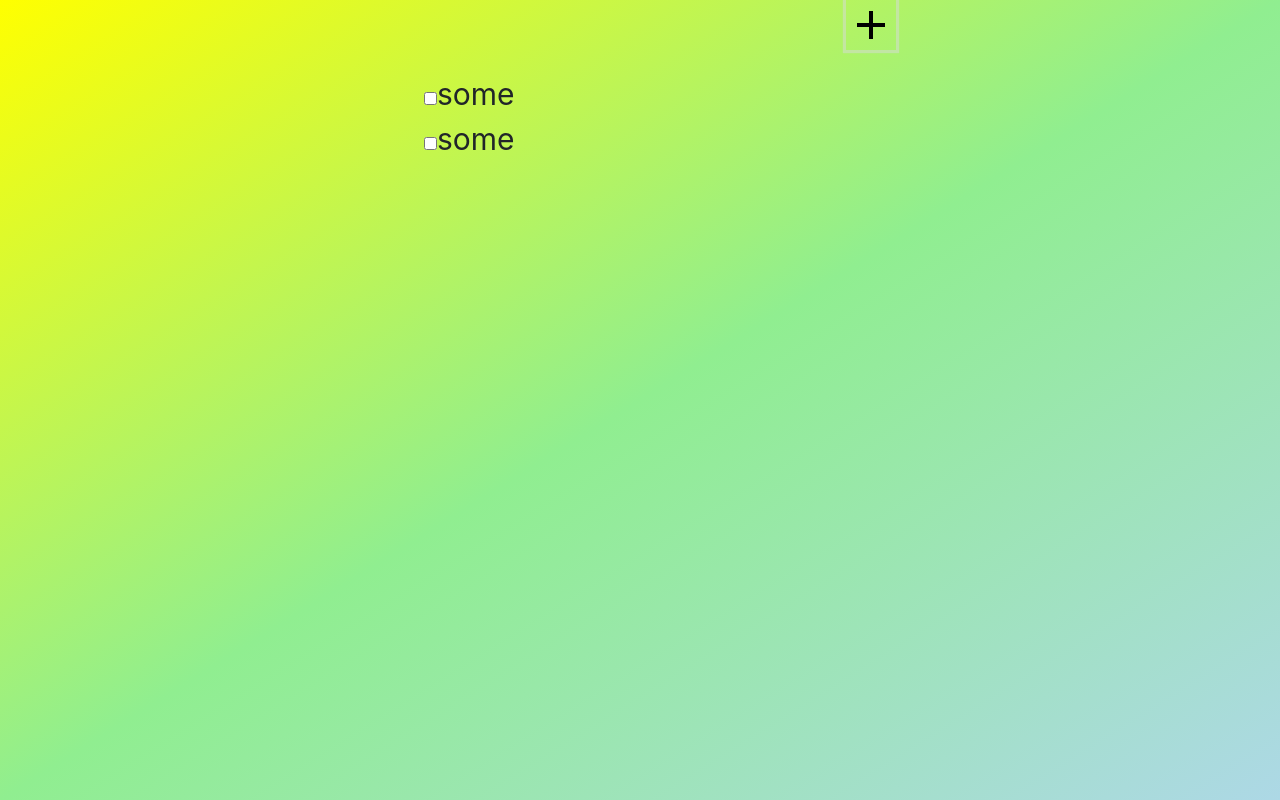
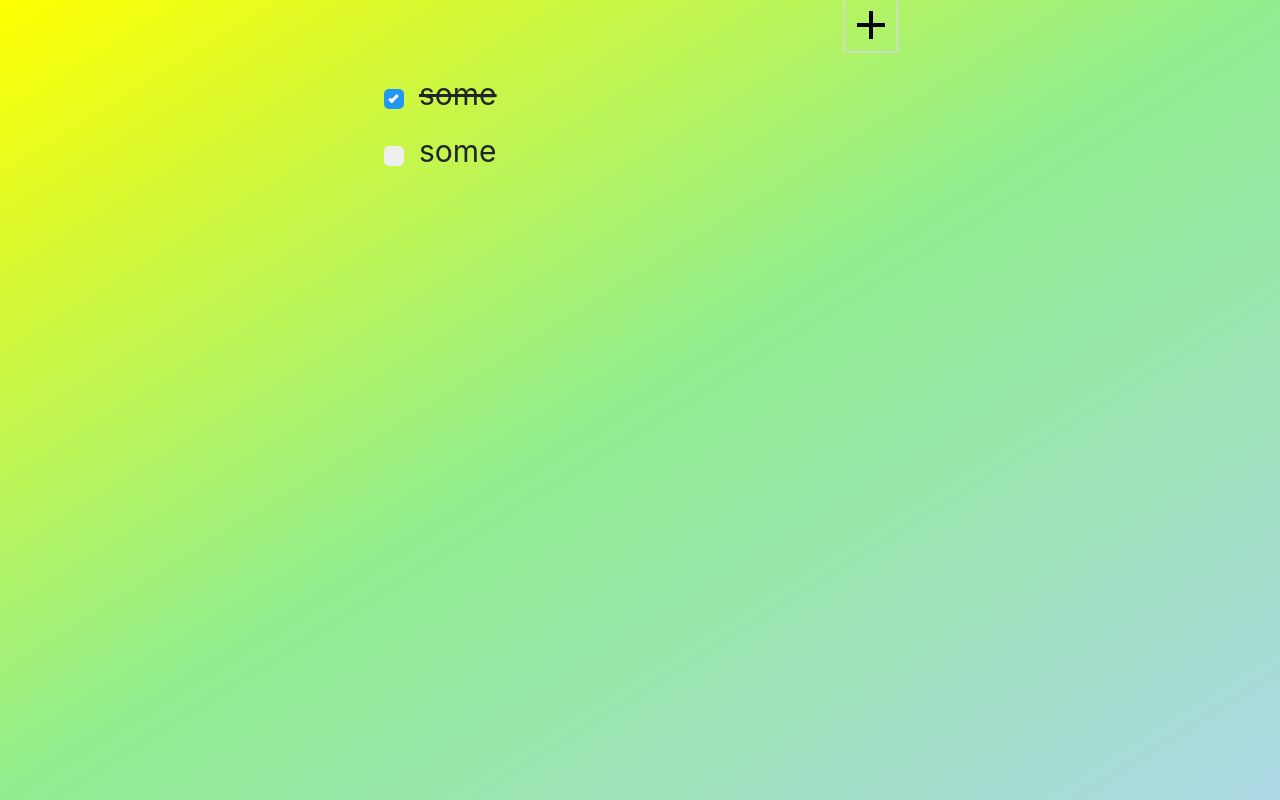
Before and after one commit to gcharita/simple-todo-list, a plain HTML site: page index.html in a window 1280 px wide. Both pictures are taken after a click on the button 871 px from the left and 25 px from the top of the page. Drawn offline with nearby package versions, Linux system fonts and the light colour scheme.

Commit message:
Added checkboxes in todo list items

```diff
--- /dev/null
+++ b/custom-checkbox.css
@@ -0,0 +1,61 @@
+/* Customize the label (the container) */
+.checkbox-container {
+    display: block;
+    position: relative;
+    padding-left: 35px;
+    margin-bottom: 12px;
+    cursor: pointer;
+    font-size: 30px;
+    -webkit-user-select: none;
+    -moz-user-select: none;
+    -ms-user-select: none;
+    user-select: none;
+}
+/* Hide the browser's default checkbox */
+.checkbox-container input {
+    position: absolute;
+    opacity: 0;
+    cursor: pointer;
+    height: 0;
+    width: 0;
+}
+/* Create a custom checkbox */
+.checkmark {
+    position: absolute;
+    top: 17px;
+    left: 0;
+    height: 20px;
+    width: 20px;
+    background-color: #eee;
+    border-radius: 5px;
+}
+/* On mouse-over, add a grey background color */
+.checkbox-container:hover input ~ .checkmark {
+    background-color: #ccc;
+}
+/* When the checkbox is checked, add a blue background */
+.checkbox-container input:checked ~ .checkmark {
+    background-color: #2196f3;
+}
+/* Create the checkmark/indicator (hidden when not checked) */
+.checkmark:after {
+    content: "";
+    position: absolute;
+    display: none;
+}
+/* Show the checkmark when checked */
+.checkbox-container input:checked ~ .checkmark:after {
+    display: block;
+}
+/* Style the checkmark/indicator */
+.checkbox-container .checkmark:after {
+    left: 7px;
+    top: 4px;
+    width: 5px;
+    height: 10px;
+    border: solid white;
+    border-width: 0 3px 3px 0;
+    -webkit-transform: rotate(45deg);
+    -ms-transform: rotate(45deg);
+    transform: rotate(45deg);
+}
--- a/index.css
+++ b/index.css
@@ -24,6 +24,7 @@ body {
 }
 .todo-list {
     list-style-type: none;
+    padding-left: 0px;
 }
 .todo-list-enter-active,
 .todo-list-leave-active {
--- a/index.html
+++ b/index.html
@@ -11,6 +11,7 @@
 
     <script src="index.js"></script>
     <link rel="stylesheet" type="text/css" href="index.css" />
+    <link rel="stylesheet" type="text/css" href="custom-checkbox.css" />
 </head>
 
 <body>
@@ -18,8 +19,21 @@
         <button type="button" class="btn btn-light add-button" v-on:click="add"></button><br /><br /><br />
         <!-- <button v-on:click="remove">Remove</button> -->
         <transition-group name="todo-list" tag="ul" class="todo-list">
-            <li v-for="item in items" v-bind:key="item.id" v-on:click="remove(item)" class="todo-list-item">
-                <input type="checkbox" />{{ item.label }}
+            <li v-for="item in items" v-bind:key="item.id" class="todo-list-item">
+                <span v-if="item.done">
+                    <label class="checkbox-container">
+                        <del> {{ item.label }}</del>
+                        <input type="checkbox" v-on:click="setDone(item)" checked="checked" />
+                        <span class="checkmark"></span>
+                    </label>
+                </span>
+                <span v-else>
+                    <label class="checkbox-container">
+                        {{ item.label }}
+                        <input type="checkbox" v-on:click="setDone(item)" />
+                        <span class="checkmark"></span>
+                    </label>
+                </span>
             </li>
         </transition-group>
     </div>
--- a/index.js
+++ b/index.js
@@ -2,21 +2,16 @@ window.onload = function() {
     new Vue({
         el: "#todo-list-container",
         data: {
-            items: [
-                {
-                    id: 0,
-                    label: "some"
-                }
-            ],
+            items: [itemWithValues(0, "some", true)],
             nextID: 1
         },
         methods: {
             add: function() {
-                // this.items.push("some" + this.nextID++);
-                this.items.push({
-                    id: this.nextID++,
-                    label: "some"
-                });
+                this.items.push(itemWithValues(this.nextID++, "some", false));
+            },
+            setDone: function(item) {
+                var index = this.items.indexOf(item);
+                this.items[index].done = !this.items[index].done;
             },
             remove: function(item) {
                 var index = this.items.indexOf(item);
@@ -26,3 +21,11 @@ window.onload = function() {
         }
     });
 };
+
+function itemWithValues(id, label, done) {
+    return {
+        id: id,
+        label: label,
+        done: done
+    };
+}
```
